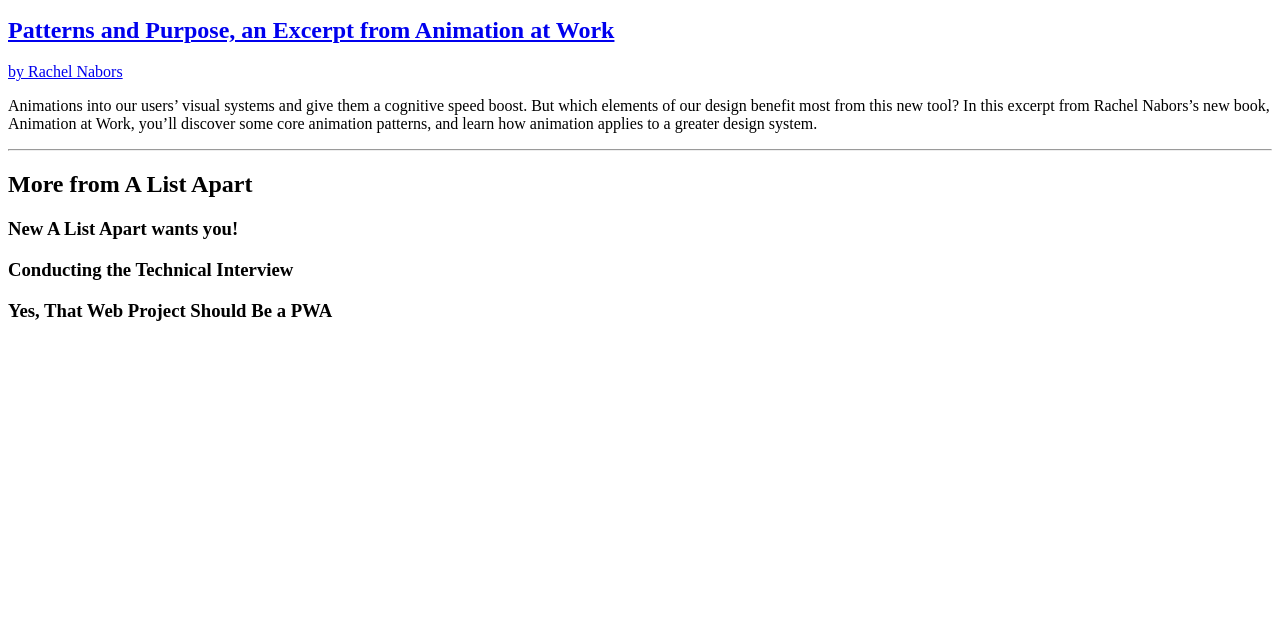
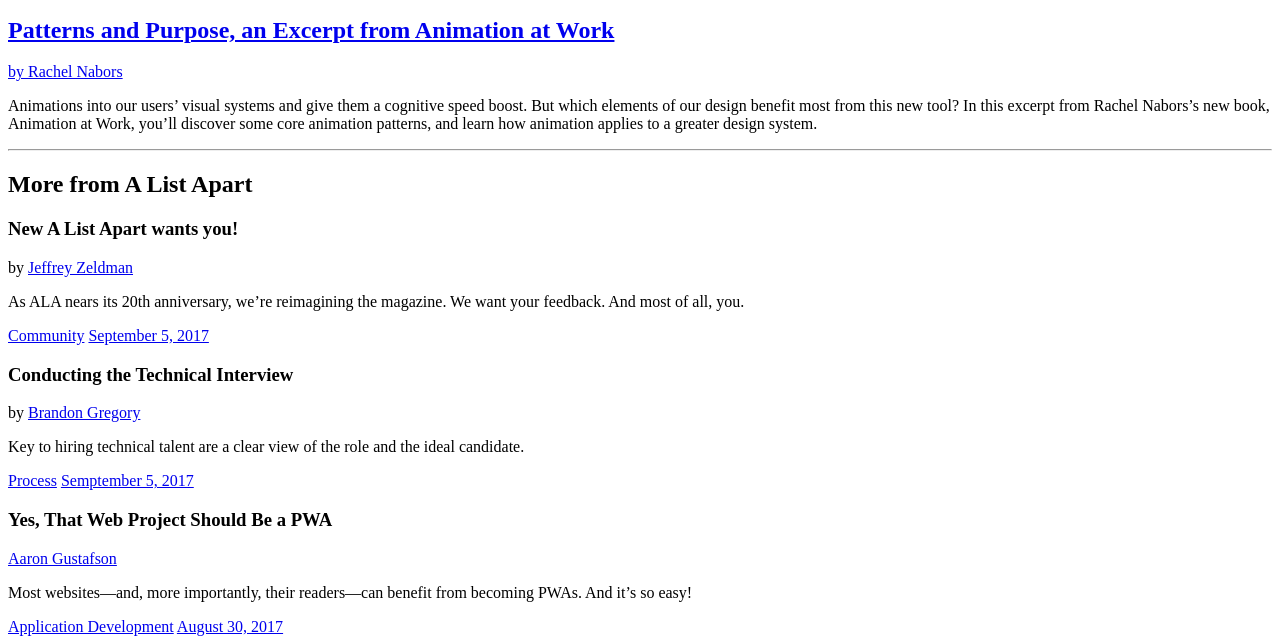
Before and after one commit to mcinello/html-layout, a plain HTML site: page index.html in a window 1280 px wide. Shown: the part 454-1098 px from the top of the page. Before the commit the page ends 800 px from the top, so only its background shows below. Drawn offline with Linux system fonts and the light colour scheme.

Commit message:
Added content in article tag. Contains links to authors and other pages, and content in p

```diff
--- a/index.html
+++ b/index.html
@@ -35,14 +35,36 @@
       <h2>More from A List Apart</h2>
       <article>
         <h3>New A List Apart wants you!</h3>
+        <p>
+          by <a href="https://alistapart.com/author/zeldman">Jeffrey Zeldman</a>
+        </p>
+        <p>
+          As ALA nears its 20th anniversary, we’re reimagining the magazine. We want your feedback. And most of all, you.
+        </p>
+        <a href="https://alistapart.com/topic/community">Community</a>
+        <a href="https://alistapart.com/article/new-a-list-apart-wants-you">September 5, 2017</a>
       </article>
 
       <article>
         <h3>Conducting the Technical Interview</h3>
+        <p>
+          by <a href="https://alistapart.com/author/brandongregory">Brandon Gregory</a>
+        </p>
+        <p>
+          Key to hiring technical talent are a clear view of the role and the ideal candidate.
+        </p>
+        <a href="https://alistapart.com/topic/process">Process</a>
+        <a href="https://alistapart.com/article/conducting-the-technical-interview">Semptember 5, 2017</a>
       </article>
 
       <article>
         <h3>Yes, That Web Project Should Be a PWA</h3>
+        <a href="https://alistapart.com/author/agustafson">Aaron Gustafson</a>
+        <p>
+          Most websites—and, more importantly, their readers—can benefit from becoming PWAs. And it’s so easy!
+        </p>
+        <a href="https://alistapart.com/topic/application-development">Application Development</a>
+        <a href="https://alistapart.com/article/yes-that-web-project-should-be-a-pwa"> August 30, 2017</a>
       </article>
     </section>
 
```
